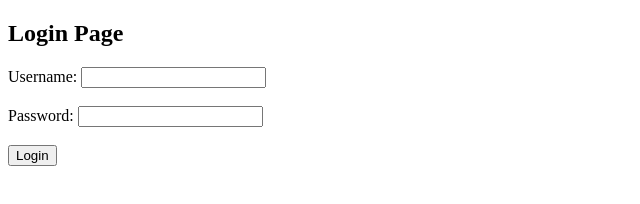
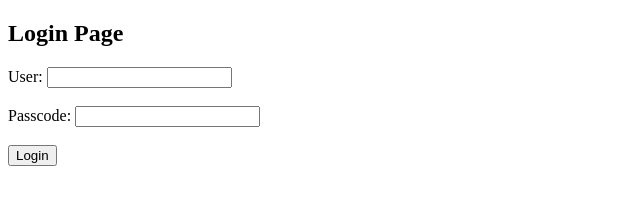
Before and after one commit to raool1/node-app, a website: page views/login.html in a window 1280 px wide. Shown: the full height of the page, 0-640 px from the left. Drawn offline with Linux system fonts and the light colour scheme.

Commit message:
updated user

```diff
--- a/views/login.html
+++ b/views/login.html
@@ -7,10 +7,10 @@
 <body>
   <h2>Login Page</h2>
   <form action="/login" method="POST">
-    <label for="user">Username:</label>
+    <label for="username">User:</label>
     <input type="text" id="username" name="username" required /><br /><br />
 
-    <label for="password">Password:</label>
+    <label for="password">Passcode:</label>
     <input type="password" id="password" name="password" required /><br /><br />
 
     <button type="submit">Login</button>
```
